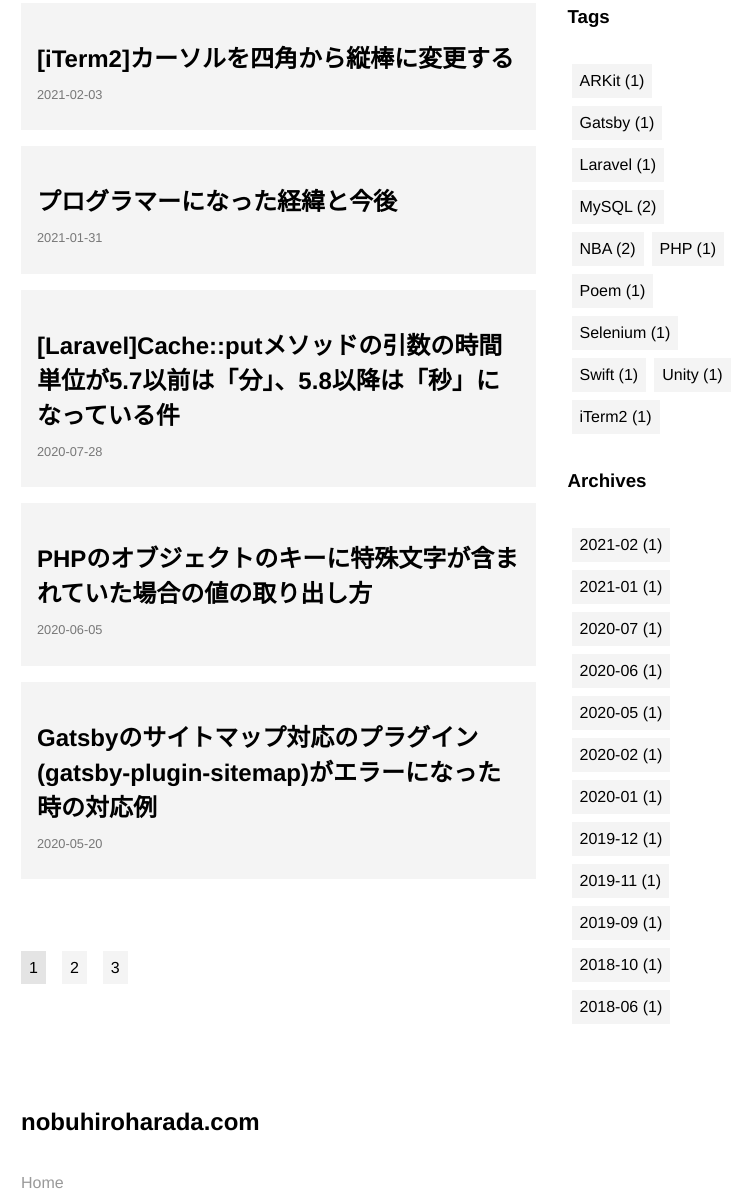
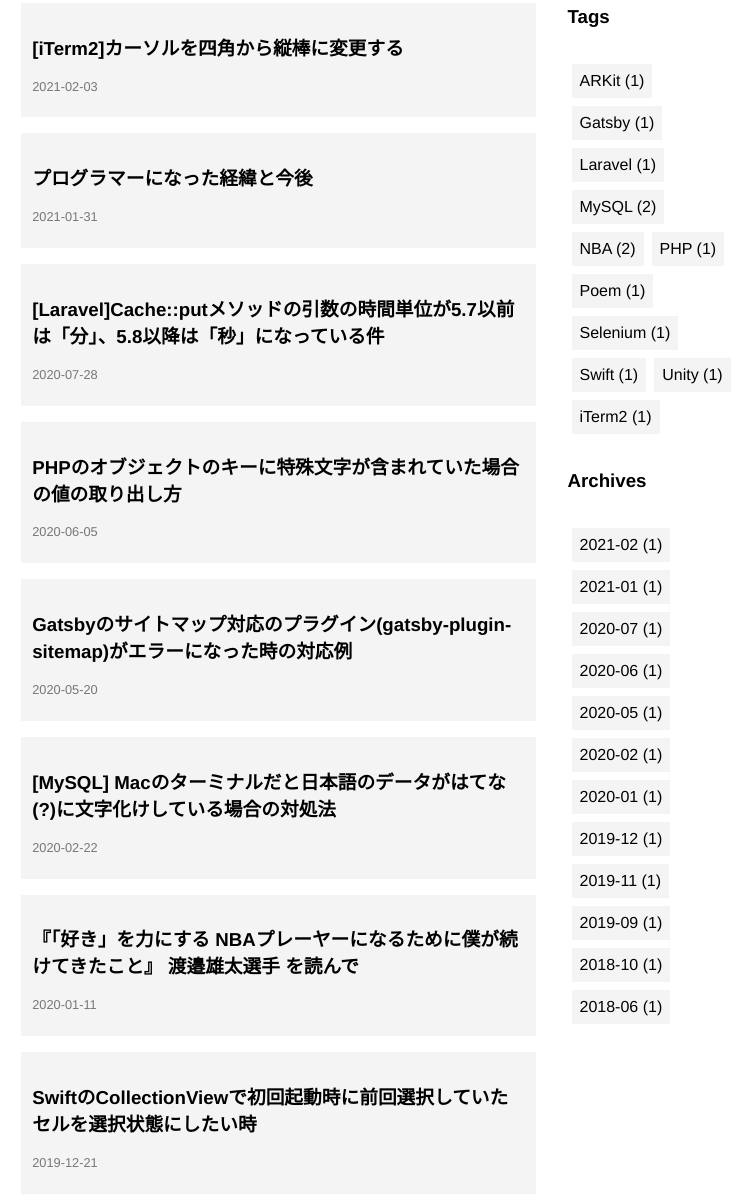
Before and after one commit to nobuhiroharada/nobuhiroharada_com, a Gatsby site: page / in a window 1280 px wide. Shown: the part 269-1470 px from the top of the page, without its empty margins (244-997 px from the left). Built offline with nearby package versions, Linux system fonts and the light colour scheme; Gatsby itself is replaced by a stand-in of ours.

Commit message:
レイアウト微修正

```diff
--- a/src/components/layout.module.scss
+++ b/src/components/layout.module.scss
@@ -1,4 +1,4 @@
-h2 {
+h2, h3 {
 	color: #000000;
 }
 
--- a/src/pages/contact.js
+++ b/src/pages/contact.js
@@ -9,7 +9,7 @@ const ContactPage = () => {
 		<Layout>
 			<Head title="Contact" description="Contact page"/>
 			<div className={contactStyles.content}>
-				<h1>Contact</h1>
+				<h2>お問い合わせ</h2>
 
 				Twitter: <a href="https://twitter.com/nobuhiro_harada" rel="noreferrer noopener" target="_blank">@nobuhiro_harada</a>
 			</div>
--- a/src/pages/index.js
+++ b/src/pages/index.js
@@ -28,7 +28,7 @@ const IndexPage = () => {
 	`)
 
 	const posts = data.allMarkdownRemark.edges
-	const postsPerPage = 5
+	const postsPerPage = 10
 	const numPages = Math.ceil(posts.length / postsPerPage)
 	const currentPage = 1
 
@@ -51,7 +51,7 @@ const IndexPage = () => {
 						return (
 							<li className={indexStyles.post} key={index}>
 								<Link to={`/blog/${edge.node.fields.slug}`}>
-									<h2>{edge.node.frontmatter.title}</h2>
+									<h3>{edge.node.frontmatter.title}</h3>
 									<p>{edge.node.frontmatter.date}</p>
 								</Link>
 							</li>
--- a/src/pages/index.module.scss
+++ b/src/pages/index.module.scss
@@ -16,7 +16,7 @@ ul {
 
 	a {
 		display: block;
-		padding: 1rem;
+		padding: 0.7rem;
 		background: #f4f4f4;
 	}
 
```
Also changed, not shown: src/pages/about.js (+4 -4 lines).
